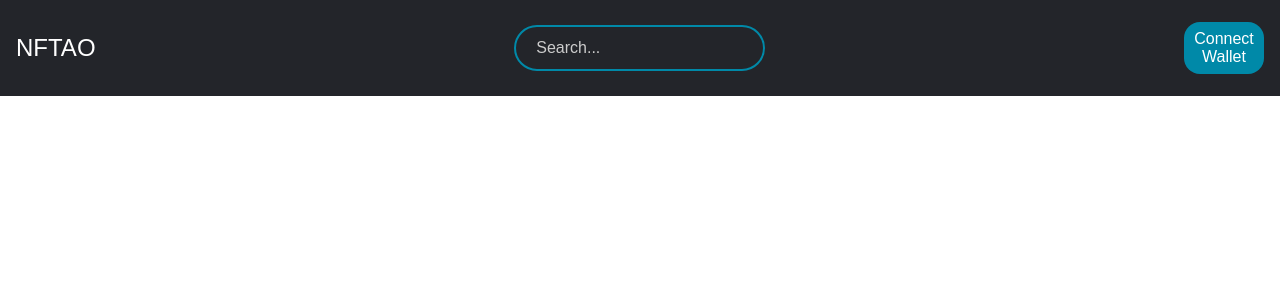
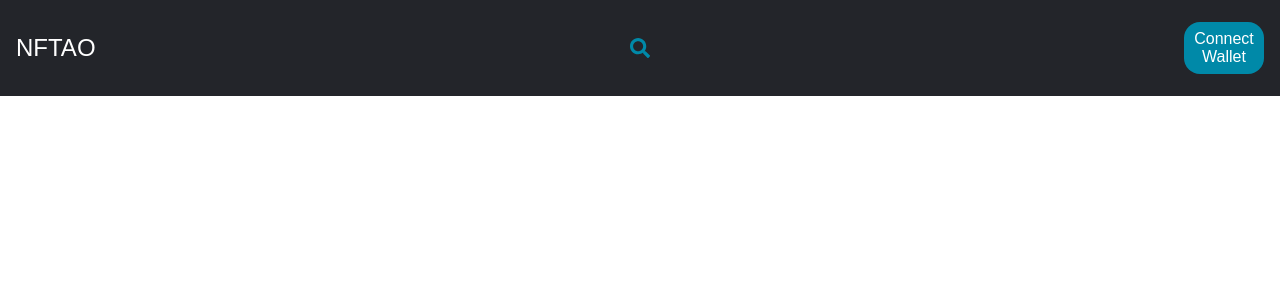
Before and after one commit to enesizgi/nft-marketplace, a React (Create React App) app: page / in a window 1280 px wide. Shown: the top 300 px of the page. Built offline with nearby package versions, Linux system fonts and the light colour scheme.

Commit message:
feat(frontend): search bar button and css change

```diff
--- a/src/frontend/components/Search/index.js
+++ b/src/frontend/components/Search/index.js
@@ -1,17 +1,18 @@
 import React, { useState } from 'react';
 import Styled from 'styled-components';
+import { FaSearch } from 'react-icons/fa';
 
 const ScSearchBar = Styled.div`
   .search-form {
     position: relative;
-    width: 50px; /* Start with a small width */
+    width: 0; /* Start with a small width */
     transition: width 0.3s ease-in-out; /* Animate the width change */
-
+    overflow: hidden;
   }
 
-.search-form:focus-within, .search-form:active {
-    width: 250px; /* Expand to a larger width when focused */
-    border-color : #0089a8;
+  .search-form.expanded {
+    width: 250px; /* Expand to a larger width when clicked */
+    border-color: #0089a8;
   }
 
   .search-input {
@@ -31,31 +32,32 @@ const ScSearchBar = Styled.div`
   }
 
   .search-button {
-    position: absolute;
-    top: 0;
-    right: 0;
     width: 50px;
     height: 100%;
     padding: 0;
-    background-color: #4CAF50;
+    background-color: #23252a;
     color: #fff;
     cursor: pointer;
     font-size: 20px;
     border: none;
+    display: flex;
+    align-items: center;
+    justify-content: center;
   }
 
   .faSearchIcon {
-    color : white;
-
+    color: white;
   }
 
   .search-container {
-    display : flex;
+    display: flex;
+    align-items: center;
+    margin-right : auto;
   }
-
 `;
 
 const Search = ({ onSearch }) => {
+  const [expanded, setExpanded] = useState(false);
   const [searchText, setSearchText] = useState('');
 
   const handleChange = event => {
@@ -67,10 +69,17 @@ const Search = ({ onSearch }) => {
     onSearch(searchText);
   };
 
+  const handleButtonClick = () => {
+    setExpanded(!expanded);
+  };
+
   return (
     <ScSearchBar>
       <div className="search-container">
-        <form onSubmit={handleSubmit}>
+        <button type="button" className="search-button" onClick={handleButtonClick}>
+          <FaSearch style={{ color: '#0089a8' }} />
+        </button>
+        <form className={`search-form ${expanded ? 'expanded' : ''}`} onSubmit={handleSubmit}>
           <input type="text" placeholder="Search..." value={searchText} onChange={handleChange} className="search-input" />
         </form>
       </div>
```
Lines whose indentation alone changed are shown as unchanged.
